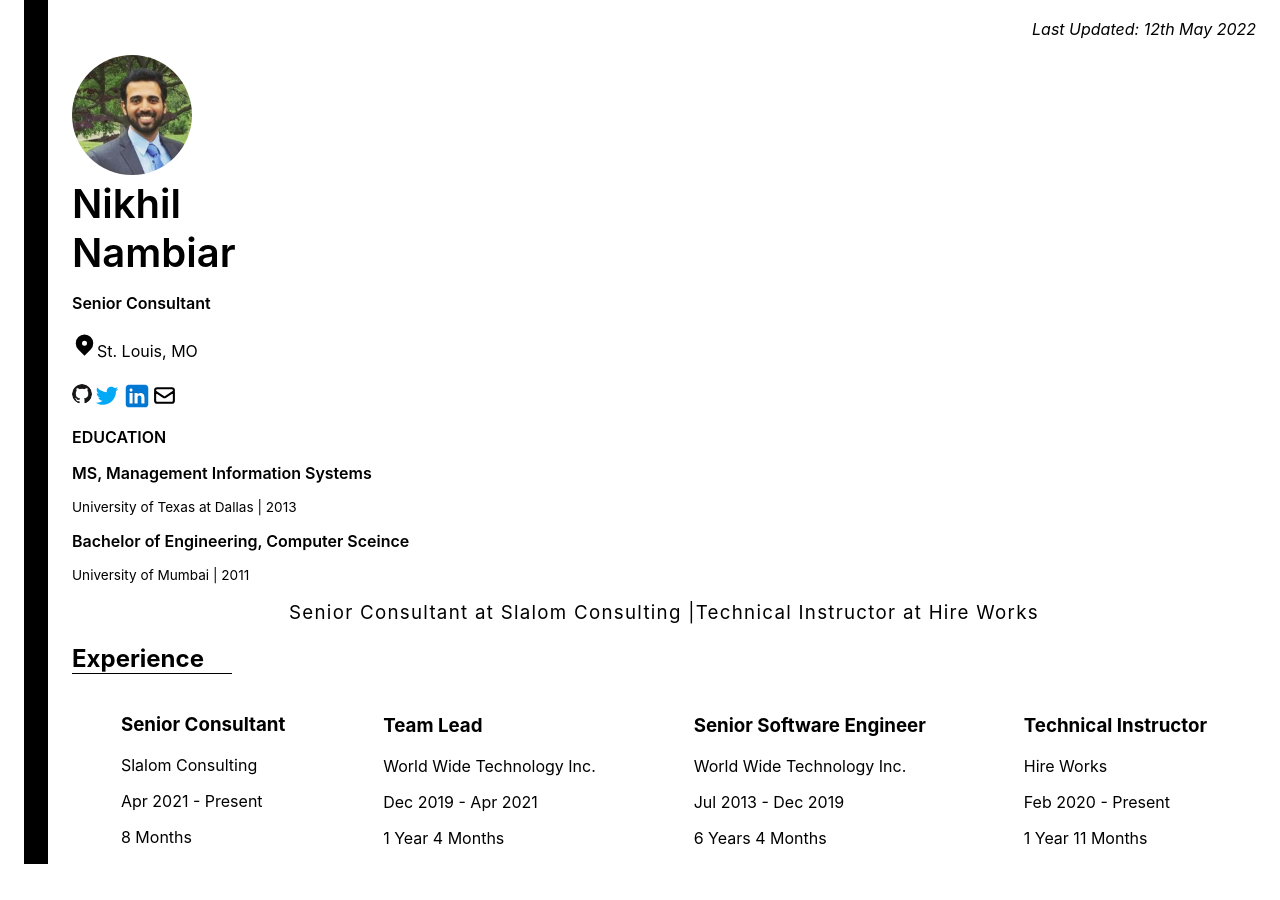
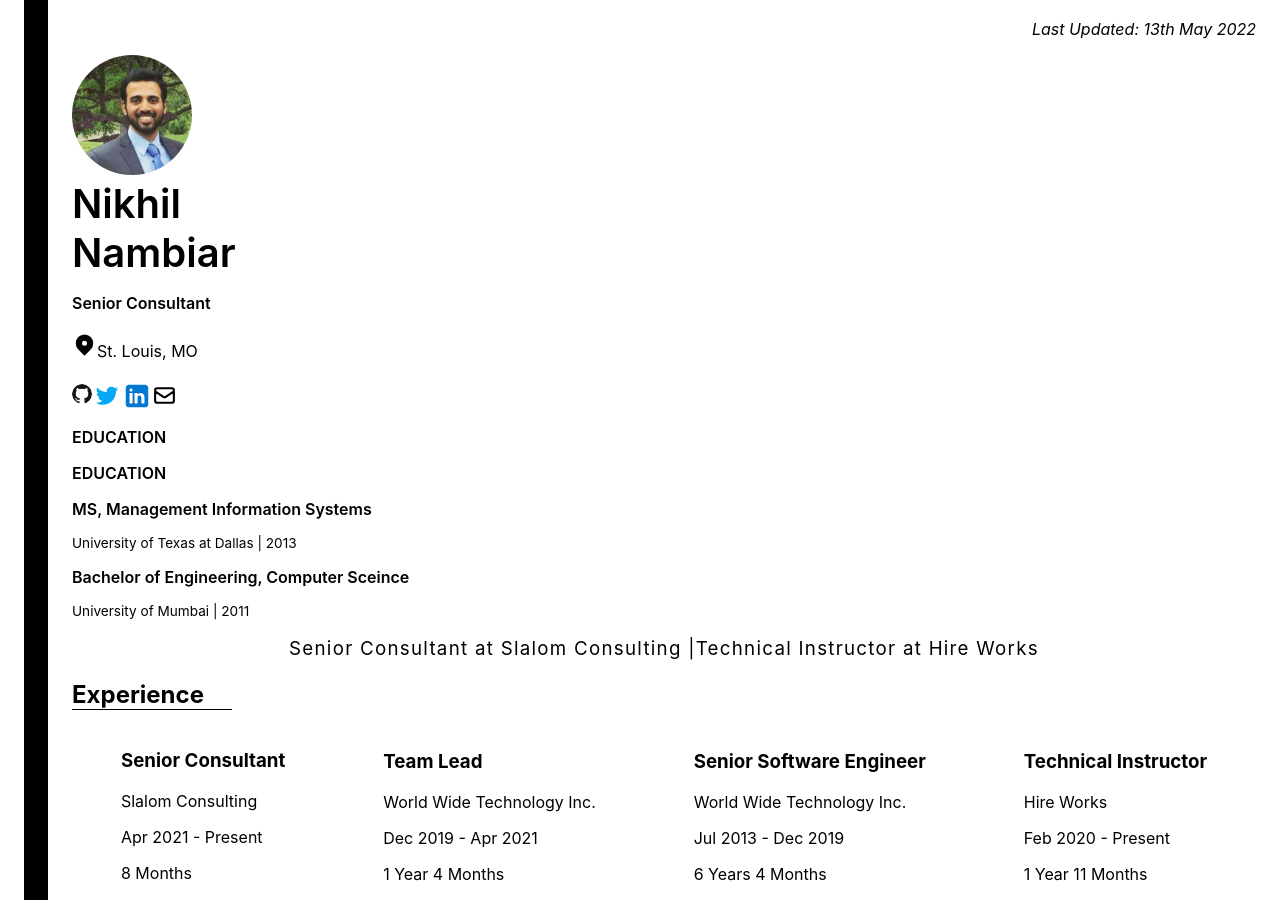
Before and after one commit to nambiarn/nambiarn, a Next.js app: page /resume in a window 1280 px wide. Before the commit the page ends 864 px from the top, so only its background shows below. Built offline with nearby package versions, Linux system fonts and the light colour scheme.

Commit message:
Add Education component

```diff
--- /dev/null
+++ b/components/Education.js
@@ -0,0 +1,24 @@
+import PropTypes from 'prop-types';
+// import './Experience.css'
+
+export default function Education({ education }) {
+
+    return (
+        <section>
+            <div className="padding-top-sm font-weight-600 text-uppercase">Education</div>
+            <div>{
+                education.map(el => {
+                    return <p key={el.id}>
+                        <p className="font-weight-600">{el.degree}</p>
+                        <div className="name-font-size-sm">{el.institution} | {el.endYear}</div>
+                    </p>
+                })
+            }
+            </div>
+        </section>
+    )
+}
+
+Education.propTypes = {
+    education: PropTypes.object,
+};
--- a/components/ProfileIcons.js
+++ b/components/ProfileIcons.js
@@ -43,7 +43,7 @@ export default function ProfileIcons() {
                 </a>
                 <a className="scale font-weight-400 flex-align-center" href={`mailto:${email}`}
                     target="_blank" rel="noreferrer">
-                    <MailIcon className="icon-h-w text-blue-500"/>
+                    <MailIcon alt="Mail icon" className="icon-h-w text-blue-500"/>
                 </a>
             </section>
         </section>
--- a/generatedGitInfo.json
+++ b/generatedGitInfo.json
@@ -1,3 +1,3 @@
 {
- "commitDate": "12th May 2022"
+ "commitDate": "13th May 2022"
 }
--- a/pages/resume.js
+++ b/pages/resume.js
@@ -4,6 +4,7 @@ import { education } from "../data/education";
 import { addPipe, getCurrentGigs } from "../services/resumeService";
 import profilePic from '../public/images/nn-pp.jpeg';
 import Experience from "../components/Experience";
+import Education from "../components/Education";
 import ProfileIcons from "../components/ProfileIcons";
 import { commitDate } from '../generatedGitInfo.json';
 import Image from 'next/image';
@@ -46,14 +47,7 @@ export default function Resume() {
                 <div className="padding-top-sm font-weight-600">{title}</div>
                 <ProfileIcons />
                 <div className="padding-top-sm font-weight-600 text-uppercase">Education</div>
-                <div>{
-                    education.map((el, index) => {
-                        return <p key={el.id}>
-                                <p className="font-weight-600">{el.degree}</p>
-                                <div className="name-font-size-sm">{el.institution} | {el.endYear}</div>
-                               </p>
-                    })
-                    }</div>
+                <Education education={education}></Education>
                 <h3 className="font-weight-400 letter-spacing flex-center">{
                     currentGigs.map(currentGig => !isSmallScreen ?
                         <span key={currentGig.id}> {currentGig.title} at {currentGig.company}
```
